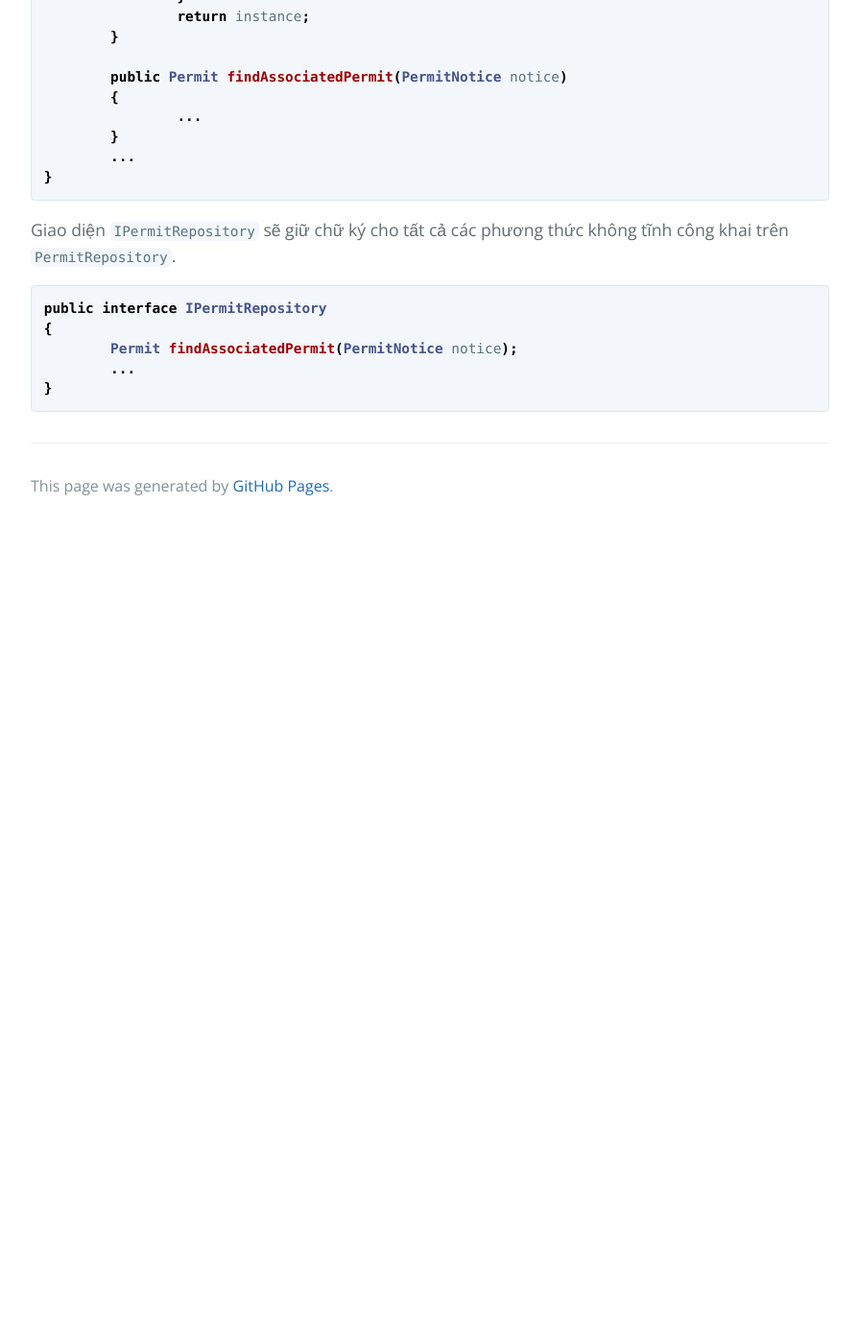
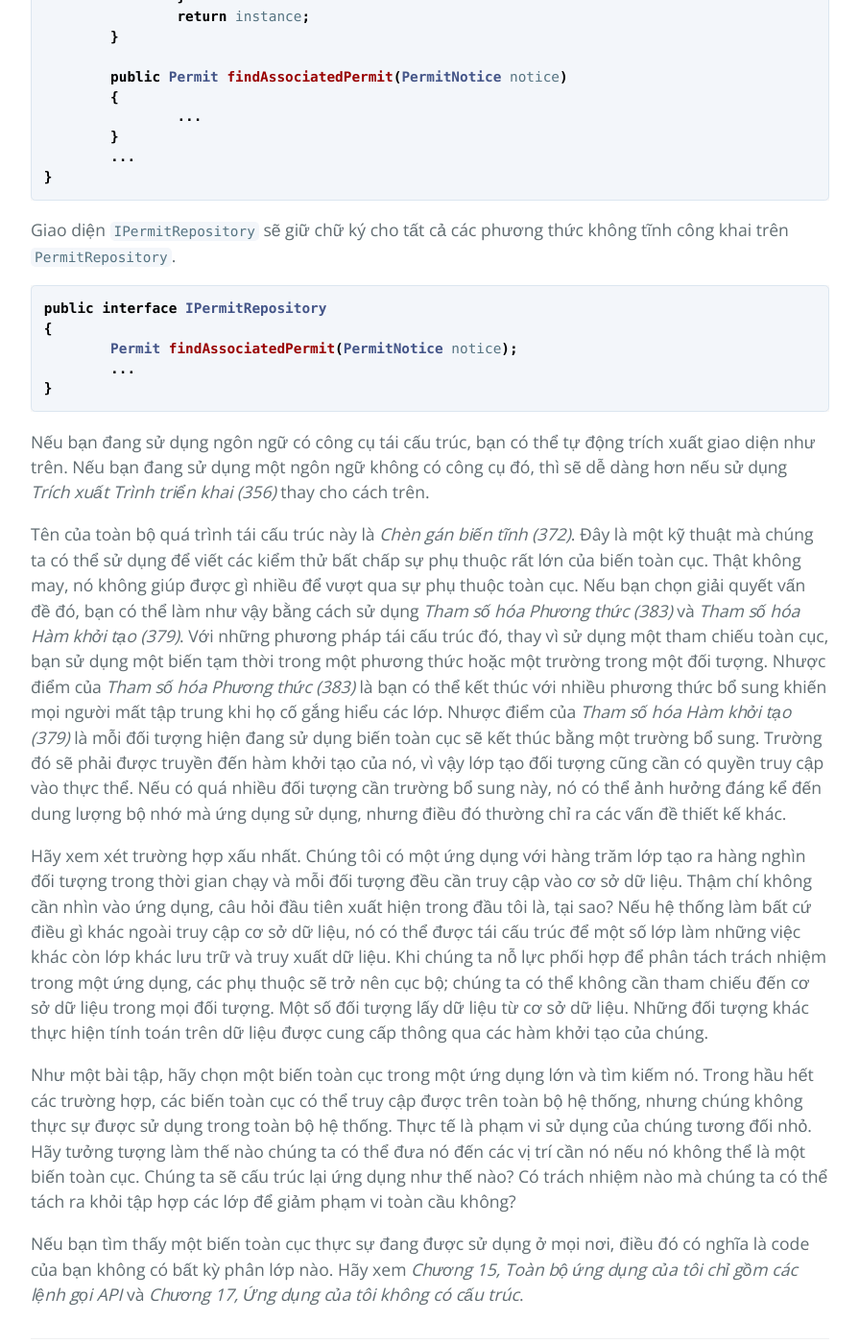
Before and after one commit to HaiBV/haibv.github.io, a Jekyll site: the page built from working-effectively-with-legacy-code/chapter-9-i-cant-get-this-class-into-a-test-harness.md, in a window 1280 px wide and 1400 px high, scrolled down 21223 px. Shown: the whole window at 96% size, without its empty margins (192-1087 px from the left). Built offline with Jekyll 4.4.1, drawn with Linux system fonts in a browser that asks for light colours; our own code applies the rules of GitHub Pages for plain Markdown files; before the commit the page ends 21773 px from its top, so only the background shows below that; some of the changed text lies outside the part shown.

Commit message:
Book - Working Efectively with Legacy Code - P2 - C9

````diff
--- a/working-effectively-with-legacy-code/chapter-9-i-cant-get-this-class-into-a-test-harness.md
+++ b/working-effectively-with-legacy-code/chapter-9-i-cant-get-this-class-into-a-test-harness.md
@@ -602,7 +602,7 @@ public class PermitRepository
 }
 ```
 
-Trong nhiều trường hợp, chúng ta có thể sử dụng _Subclass và Override Method (401)_ như dưới đây để tạo một singleton giả. Vào những trường hợp khác, các phần phụ thuộc quá rộng nên việc sử dụng _Giao diện trích xuất (362)_ trên singleton sẽ dễ dàng hơn và thay đổi tất cả các tham chiếu trong ứng dụng để chúng sử dụng tên giao diện. Điều này có thể tốn nhiều công sức, nhưng chúng ta có thể _Dựa vào Trình biên dịch (315)_ để thực hiện thay đổi. Đây là giao diện của lớp `PermitRepository` sau khi trích xuất:
+Trong nhiều trường hợp, chúng ta có thể sử dụng _Subclass và Override Method (401)_ như dưới đây để tạo một singleton giả. Vào những trường hợp khác, các phần phụ thuộc quá rộng nên việc sử dụng _Trích xuất Giao diện (362)_ trên singleton sẽ dễ dàng hơn và thay đổi tất cả các tham chiếu trong ứng dụng để chúng sử dụng tên giao diện. Điều này có thể tốn nhiều công sức, nhưng chúng ta có thể _Tận dụng trình biên dịch (315)_ để thực hiện thay đổi. Đây là giao diện của lớp `PermitRepository` sau khi trích xuất:
 
 ```java
 public class PermitRepository implements IPermitRepository
@@ -641,3 +641,13 @@ public interface IPermitRepository
 	...
 }
 ```
+
+Nếu bạn đang sử dụng ngôn ngữ có công cụ tái cấu trúc, bạn có thể tự động trích xuất giao diện như trên. Nếu bạn đang sử dụng một ngôn ngữ không có công cụ đó, thì sẽ dễ dàng hơn nếu sử dụng _Trích xuất Trình triển khai (356)_ thay cho cách trên.
+
+Tên của toàn bộ quá trình tái cấu trúc này là _Chèn gán biến tĩnh (372)_. Đây là một kỹ thuật mà chúng ta có thể sử dụng để viết các kiểm thử bất chấp sự phụ thuộc rất lớn của biến toàn cục. Thật không may, nó không giúp được gì nhiều để vượt qua sự phụ thuộc toàn cục. Nếu bạn chọn giải quyết vấn đề đó, bạn có thể làm như vậy bằng cách sử dụng _Tham số hóa Phương thức (383)_ và _Tham số hóa Hàm khởi tạo (379)_. Với những phương pháp tái cấu trúc đó, thay vì sử dụng một tham chiếu toàn cục, bạn sử dụng một biến tạm thời trong một phương thức hoặc một trường trong một đối tượng. Nhược điểm của _Tham số hóa Phương thức (383)_ là bạn có thể kết thúc với nhiều phương thức bổ sung khiến mọi người mất tập trung khi họ cố gắng hiểu các lớp. Nhược điểm của _Tham số hóa Hàm khởi tạo (379)_ là mỗi đối tượng hiện đang sử dụng biến toàn cục sẽ kết thúc bằng một trường bổ sung. Trường đó sẽ phải được truyền đến hàm khởi tạo của nó, vì vậy lớp tạo đối tượng cũng cần có quyền truy cập vào thực thể. Nếu có quá nhiều đối tượng cần trường bổ sung này, nó có thể ảnh hưởng đáng kể đến dung lượng bộ nhớ mà ứng dụng sử dụng, nhưng điều đó thường chỉ ra các vấn đề thiết kế khác.
+
+Hãy xem xét trường hợp xấu nhất. Chúng tôi có một ứng dụng với hàng trăm lớp tạo ra hàng nghìn đối tượng trong thời gian chạy và mỗi đối tượng đều cần truy cập vào cơ sở dữ liệu. Thậm chí không cần nhìn vào ứng dụng, câu hỏi đầu tiên xuất hiện trong đầu tôi là, tại sao? Nếu hệ thống làm bất cứ điều gì khác ngoài truy cập cơ sở dữ liệu, nó có thể được tái cấu trúc để một số lớp làm những việc khác còn lớp khác lưu trữ và truy xuất dữ liệu. Khi chúng ta nỗ lực phối hợp để phân tách trách nhiệm trong một ứng dụng, các phụ thuộc sẽ trở nên cục bộ; chúng ta có thể không cần tham chiếu đến cơ sở dữ liệu trong mọi đối tượng. Một số đối tượng lấy dữ liệu từ cơ sở dữ liệu. Những đối tượng khác thực hiện tính toán trên dữ liệu được cung cấp thông qua các hàm khởi tạo của chúng.
+
+Như một bài tập, hãy chọn một biến toàn cục trong một ứng dụng lớn và tìm kiếm nó. Trong hầu hết các trường hợp, các biến toàn cục có thể truy cập được trên toàn bộ hệ thống, nhưng chúng không thực sự được sử dụng trong toàn bộ hệ thống. Thực tế là phạm vi sử dụng của chúng tương đối nhỏ. Hãy tưởng tượng làm thế nào chúng ta có thể đưa nó đến các vị trí cần nó nếu nó không thể là một biến toàn cục. Chúng ta sẽ cấu trúc lại ứng dụng như thế nào? Có trách nhiệm nào mà chúng ta có thể tách ra khỏi tập hợp các lớp để giảm phạm vi toàn cầu không?
+
+Nếu bạn tìm thấy một biến toàn cục thực sự đang được sử dụng ở mọi nơi, điều đó có nghĩa là code của bạn không có bất kỳ phân lớp nào. Hãy xem _Chương 15, Toàn bộ ứng dụng của tôi chỉ gồm các lệnh gọi API_ và _Chương 17, Ứng dụng của tôi không có cấu trúc_.
````
